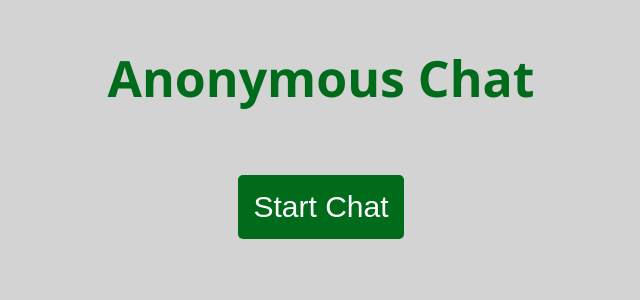
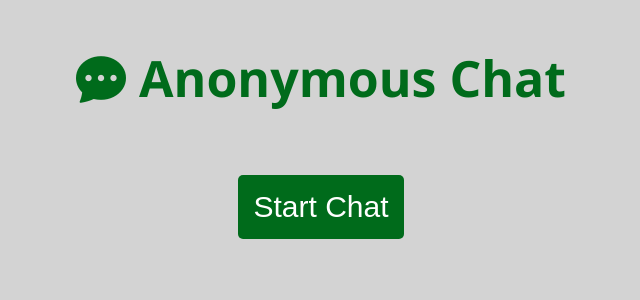
Before and after one commit to MurtadaAhmed/AnonymousChat, a Django app: page / in a window 1280 px wide. Shown: the top 300 px of the page, without its empty margins (319-959 px from the left). Run offline with Django 4.2, Linux system fonts and the light colour scheme; some libraries are stand-ins or nearby versions.

Commit message:
added icon to the logo

```diff
--- a/chat/templates/chat/chatPage.html
+++ b/chat/templates/chat/chatPage.html
@@ -1,17 +1,21 @@
 {% load static %}
+
 <!DOCTYPE html>
+
 <html lang="en">
   <head>
+
     <meta charset="UTF-8" />
     <meta name="viewport" content="width=device-width, initial-scale=1.0" />
     <title>Anonymous Chat</title>
-
+    <link href="https://cdn.jsdelivr.net/npm/bootstrap-icons@1.7.1/font/bootstrap-icons.css" rel="stylesheet">
     <link rel="stylesheet" href="{% static 'style.css' %}" />
   </head>
 
   <body>
     <div class="mainContainer">
-        <h1 class="logo"><a href="{% url "chat-page" %}">Anonymous Chat</a> </h1>
+        <h1 class="logo"><i class="bi bi-chat-dots-fill"></i>
+            <a href="{% url "chat-page" %}">Anonymous Chat</a> </h1>
         <button id="startChat">Start Chat</button>
 {#         login/logout functionality#}
 {#        <div class="loginLogout">#}
@@ -40,6 +44,7 @@
       style="display: none"
     >
       <input type="text" id="messageInput" placeholder="Type a message" />
+
         <div id="chatContainerButtons">
       <button type="submit" id="SendMessageButton">Send Message</button>
       <button type="button" id="disconnectButton">Disconnect & Start New Chat</button>
```
